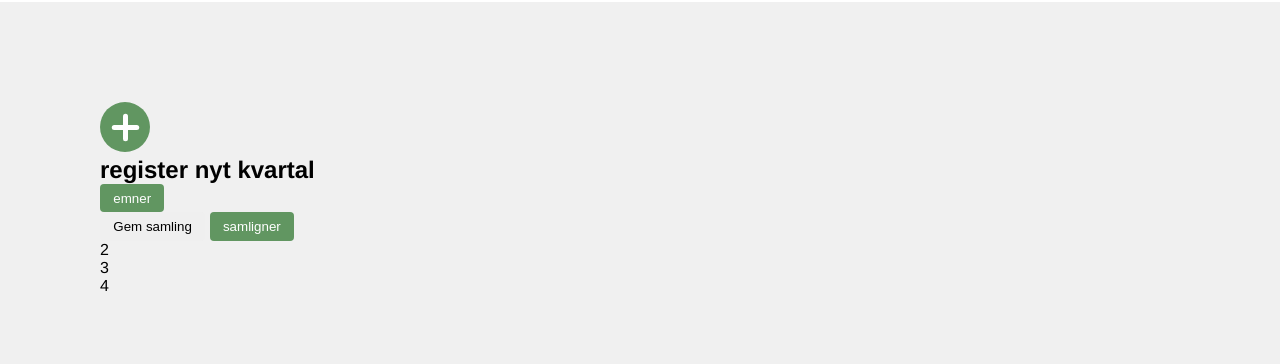
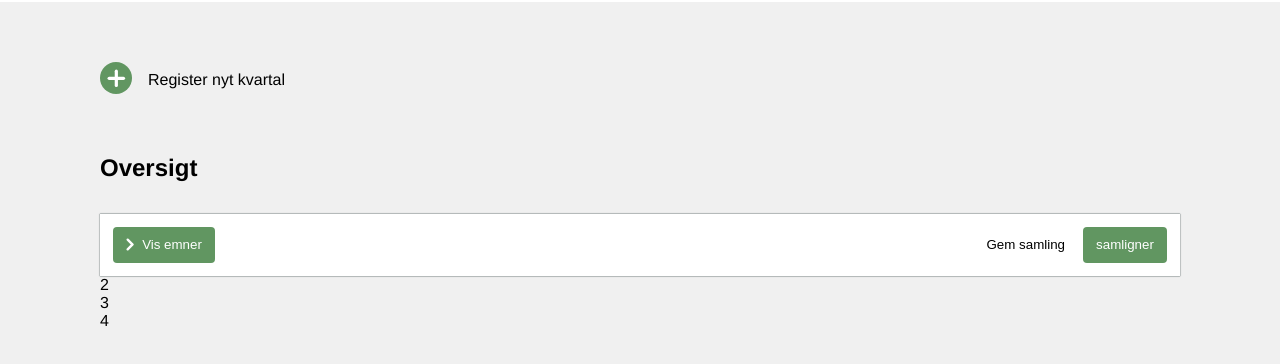
Before and after one commit to TheLoGgI/Arla-Project, a plain HTML site: page oversigt.html in a window 1280 px wide. Shown: the part 52-416 px from the top of the page. Drawn offline with Linux system fonts and the light colour scheme.

Commit message:
Husk nu og brug den jeg lavet emil :)

```diff
--- a/css/oversigt.css
+++ b/css/oversigt.css
@@ -7,6 +7,7 @@
     --ns-fs: 1.25rem;
     --bg-fs: 1.25rem;
 
+    --bg-blocks: #FFFFFF;
     --bg-color: #F0F0F0;
     --main-dark: #006A38;
     --main-normal: #619661;
@@ -25,6 +26,7 @@ body {
     font-size: var(--sm-fs);
     background-color: var(--bg-color);
 }
+
 /*-------------------------header--------------------------------------*/
 .header-logo {
     font-size: 1.4rem;
@@ -53,23 +55,28 @@ header li {
     padding: 0 1em;
 }
 
-.btn{
+.btn {
     background-color: var(--main-dark);
     color: white;
     border-radius: 4px;
     border: none;
     padding: .5em 1em;
 }
-.normal-btn{  background-color: var(--main-normal);
+
+.normal-btn {
+    background-color: var(--main-normal);
     color: white;
     border-radius: 4px;
     border: none;
-    padding: .5em 1em;}
+    padding: .8em 1em;
+}
 
-.blank-btn{
+.blank-btn {
+    background-color: var(--bg-blocks);
     border-radius: 4px;
     border: none;
-    padding: .5em 1em;}
+    padding: .8em 1em;
+}
 
 
 
@@ -107,6 +114,35 @@ header li {
     color: var(--main-dark);
 }
 
-main{
-margin: 100px;
+main {
+    margin: 60px 100px 0 100px;
 }
+#plus-img{width: 2rem}
+#plus-tekst{margin-left: 1rem}
+
+#registre-nyt-kvartal-plus {
+    display: flex;
+    align-items: center;
+    margin: 0 0 3.5rem 0
+}
+
+/*-------------------------graf-block--------------------------------------*/
+
+#oversigt-headline{
+    margin: 0 0 2rem 0
+}
+
+#sammenligning-box {
+    display: flex;
+    justify-content: space-between;
+    background-color: white;
+    padding: .8rem;
+     box-shadow: 0px 0px 1px .2px #314040;
+}
+#emne-knap{display: flex;
+align-items: center;
+}
+
+.arrow-right{margin-right: .5rem;
+width: .5rem}
+/*-------------------------oversigter-block--------------------------------------*/
--- a/oversigt.html
+++ b/oversigt.html
@@ -5,8 +5,7 @@
     <meta http-equiv="Content-Type" content="text/html; charset=utf-8" />
     <meta name="description" content="" />
     <meta name="author" content="" />
-    <meta name="viewport"
-        content="user-scalable=no, initial-scale=1.0, maximum-scale=1.0, minimum-scale=1.0, width=device-width" />
+    <meta name="viewport" content="user-scalable=no, initial-scale=1.0, maximum-scale=1.0, minimum-scale=1.0, width=device-width" />
     <title>Arlagården Plus</title>
     <link href="./css/oversigt.css" rel="stylesheet" />
 </head>
@@ -28,20 +27,20 @@
         <button class="btn main-btn">Registre kvartal</button>
     </header>
     <main>
-        <section class="oversigt-section" id="Registre-nyt-kvartal-plus">
-            <div id="plus-img"><a href="index.html"><img src="images/plus.svg" alt=""></a></div>
+        <section class="oversigt-section" id="registre-nyt-kvartal-plus">
+            <div><a href="index.html"><img src="images/plus.svg" alt="" id="plus-img"></a></div>
             <div id="plus-tekst">
-                <h2>register nyt kvartal</h2>
+                <p>Register nyt kvartal</p>
             </div>
         </section>
-        <section class="oversigt-section" id="oversigt-graf-container"></section>
+        <section class="oversigt-section" id="oversigt-graf-container">
+            <h2 id="oversigt-headline">Oversigt</h2>
             <div class="graf-element" id="sammenligning-box">
-            <div><button class="normal-btn">emner</button></div>
+                <div><button class="normal-btn" id="emne-knap"><img src="images/arrow-right.svg" class="arrow-right">Vis emner</button></div>
                 <div>
                     <div>
                         <button class="blank-btn">Gem samling</button>
                         <button class="normal-btn">samligner</button>
-
                     </div>
                 </div>
 
@@ -53,9 +52,9 @@
             <div class="graf-element" id="">4</div>
 
 
+        </section>
 
 
-        </section>
     </main>
 
 
@@ -64,6 +63,4 @@
 
 
     <script src="./js/main.js"></script>
-</body>
-
-</html>
+</body></html>
```
Lines whose indentation alone changed are shown as unchanged.
